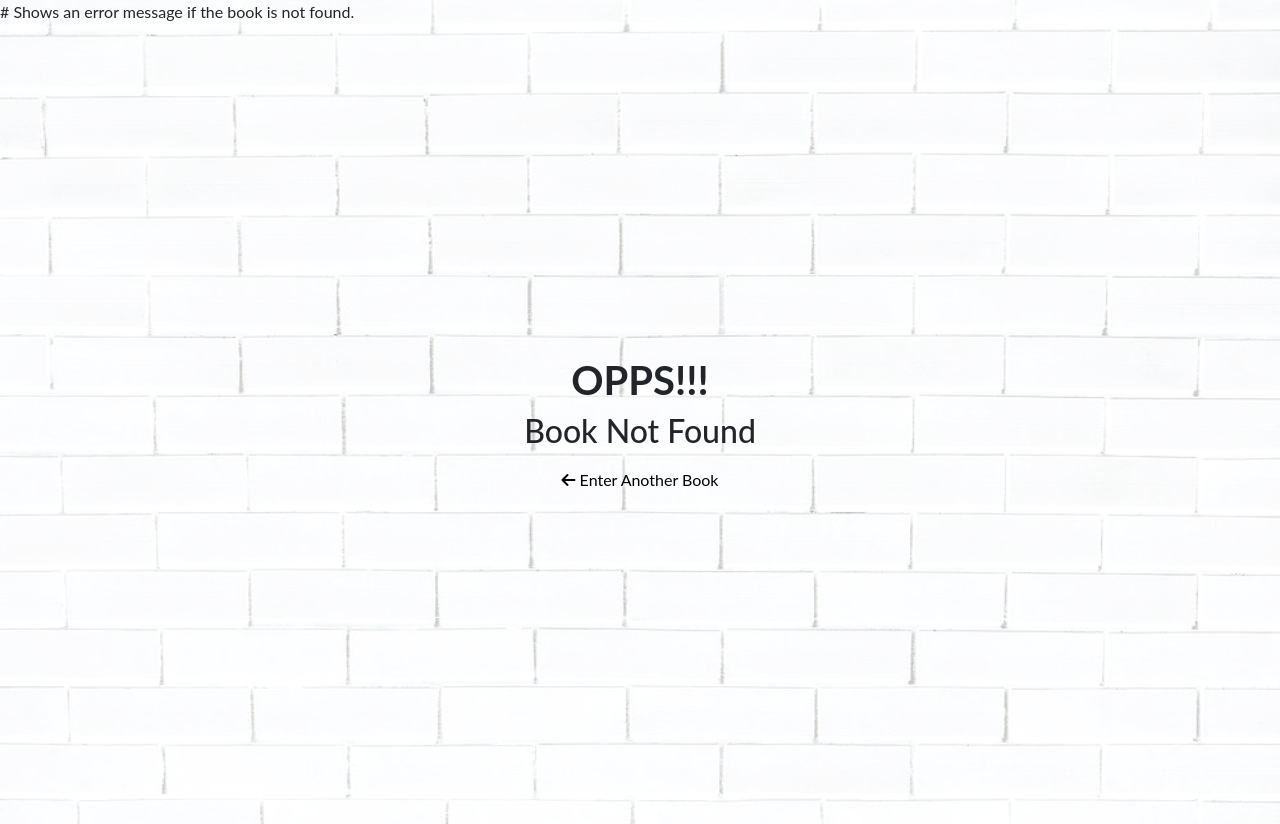
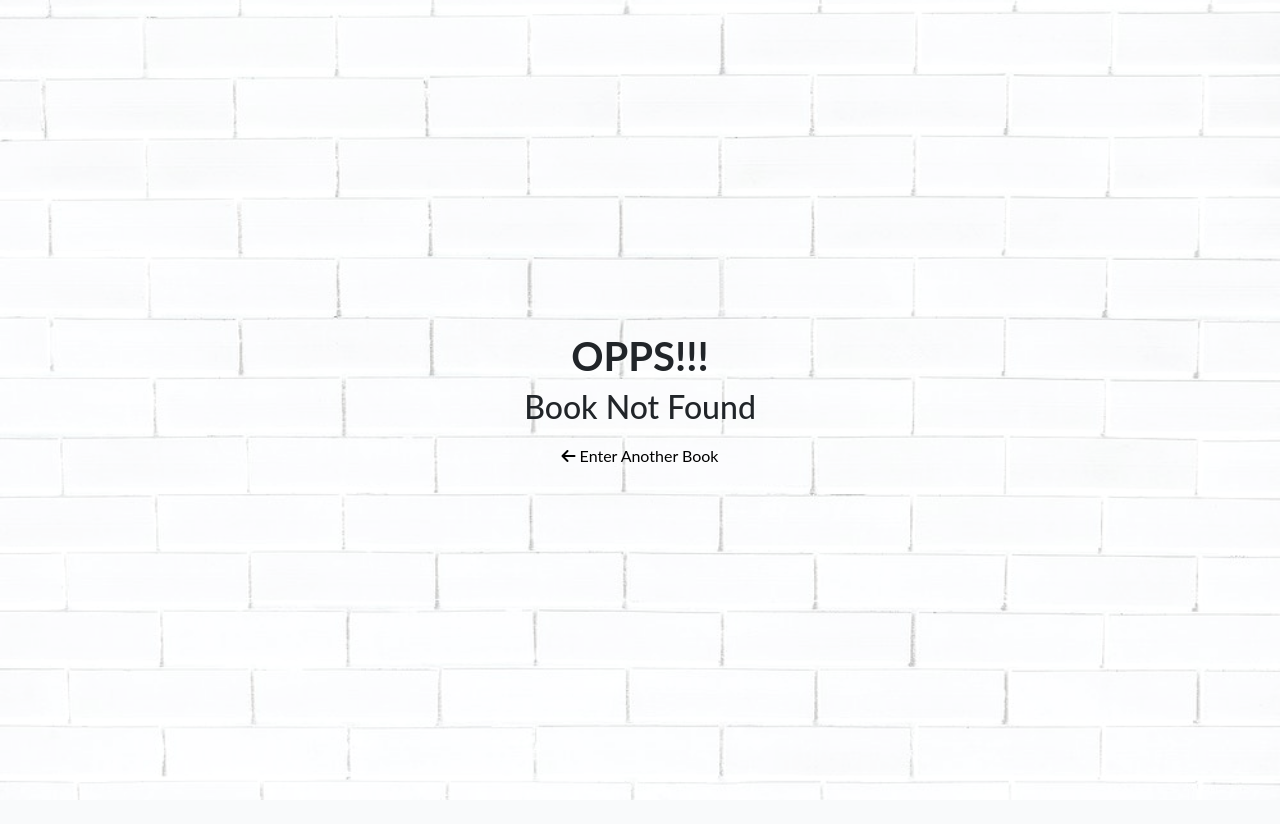
Before and after one commit to MinaMikhaeel/Image-project, a Flask app: template templates/Error.html in a window 1280 px wide. After the commit the page ends 800 px from the top, so only its background shows below. Run offline with Flask 2, Linux system fonts and the light colour scheme; the template is opened without the code that fills it, so the values that code supplies are empty; some libraries are stand-ins or nearby versions; some web fonts are replaced.

Commit message:
Update Error.html

```diff
--- a/templates/Error.html
+++ b/templates/Error.html
@@ -21,7 +21,7 @@
 
 
     </div>
-    # Shows an error message if the book is not found.
+    <!-- Shows an error message if the book is not found.-->
      <div style="    display: flex;
      flex-direction: column;
      justify-content: center;
```
